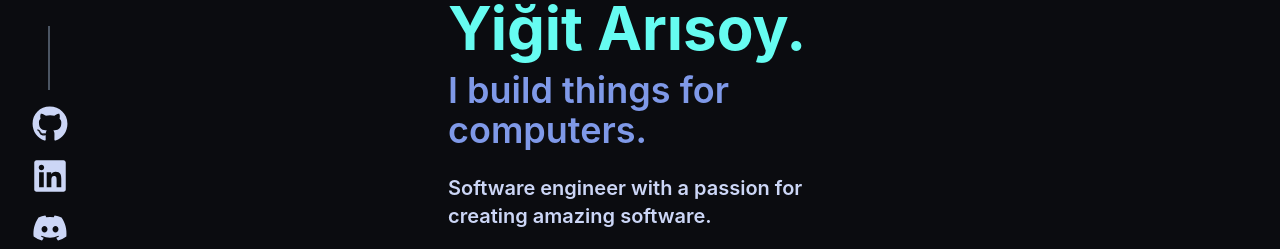
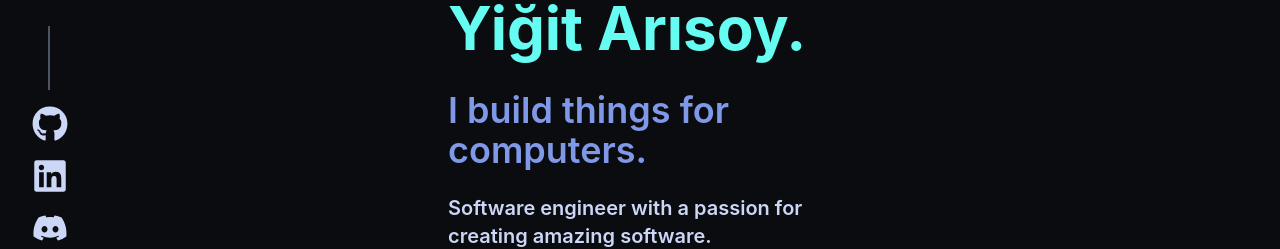
Before and after one commit to Yigit-Arisoy/portfolio, a React (Create React App) app: page / in a window 1280 px wide. Shown: the part 358-607 px from the top of the page. Built offline with nearby package versions, Linux system fonts and the light colour scheme.

Commit message:
changed about section animation

```diff
--- a/src/components/About.jsx
+++ b/src/components/About.jsx
@@ -6,7 +6,7 @@ function About() {
       className="h-fit pb-16 sm:pb-0 sm:h-[75vh] bg-bgSecond sm:pt-16"
       id="about"
     >
-      <div data-aos="fade-up-left" data-aos-duration="300">
+      <div data-aos="fade-up" data-aos-duration="300">
         <h1 className="text-primary font-bold text-4xl sm:text-5xl text-center pt-16">
           Who I Am
         </h1>
--- a/src/components/Introduction.jsx
+++ b/src/components/Introduction.jsx
@@ -18,7 +18,7 @@ function Introduction() {
         <div className="text-left text-primary text-6xl  font-bold mb-3">
           <Message message={"Yiğit Arısoy."} delay={800} />
         </div>
-        <div className="text-left text-neutral-focus text-4xl font-semibold mb-6">
+        <div className="text-left text-neutral-focus text-4xl font-semibold mb-6 mt-8">
           <Message message={"I build things for computers."} delay={1200} />
         </div>
         <div className="text-left text-neutral text-xl font-semibold sm:w-96">
```
